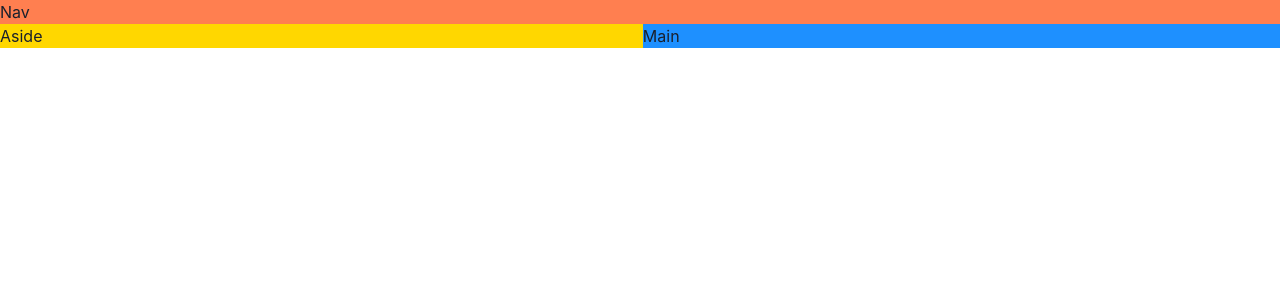
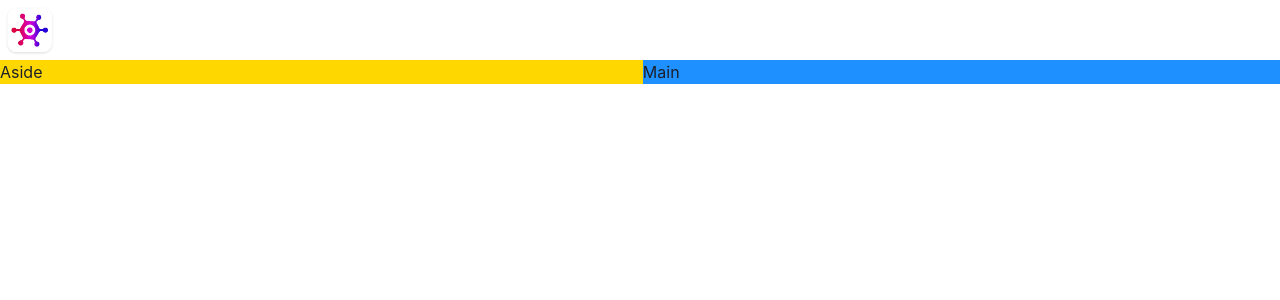
Before and after one commit to Navjot-Singh2608/gameHub, a React (Vite) app: page / in a window 1280 px wide. Shown: the top 300 px of the page. Built offline with nearby package versions, Linux system fonts and the light colour scheme.

Commit message:
Build a Navbar

```diff
--- a/src/App.tsx
+++ b/src/App.tsx
@@ -1,4 +1,5 @@
 import { Grid, GridItem, Show } from "@chakra-ui/react";
+import Navbar from "./components/Navbar";
 function App() {
   return (
     <Grid
@@ -7,8 +8,8 @@
         lg: `"nav nav" "aside main"` //1024 px
       }}
     >
-      <GridItem area="nav" bg="coral">
-        Nav
+      <GridItem area="nav">
+        <Navbar />
       </GridItem>
       <Show above="lg">
         <GridItem area="aside" bg="gold">
--- /dev/null
+++ b/src/components/Navbar.tsx
@@ -0,0 +1,12 @@
+import { HStack, Image } from "@chakra-ui/react";
+import logo from "../assets/logo.webp";
+
+const Navbar = () => {
+  return (
+    <HStack>
+      <Image src={logo} boxSize="60px" />
+    </HStack>
+  );
+};
+
+export default Navbar;
```
Also changed, not shown: src/assets/logo.webp (added).
